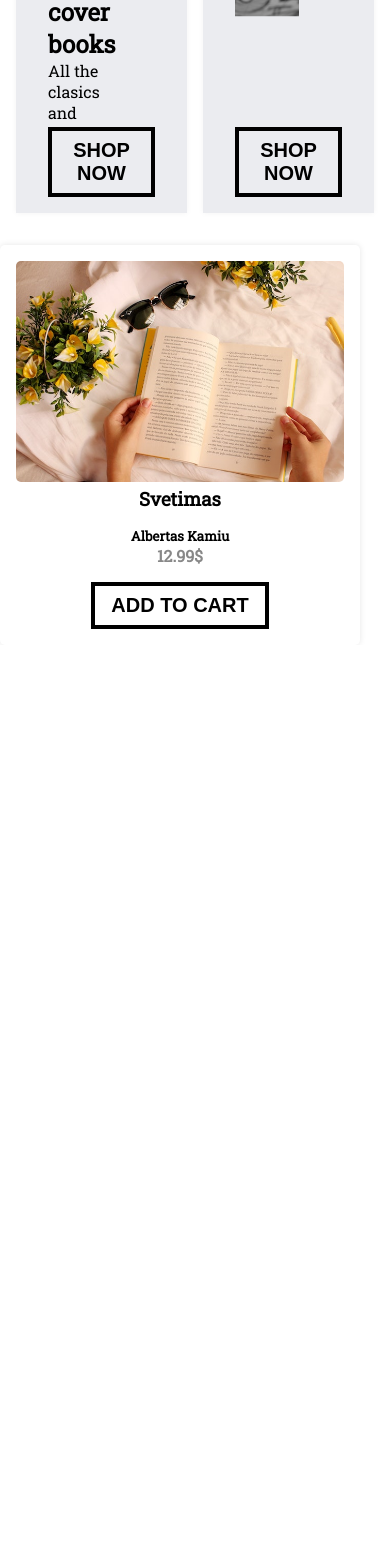
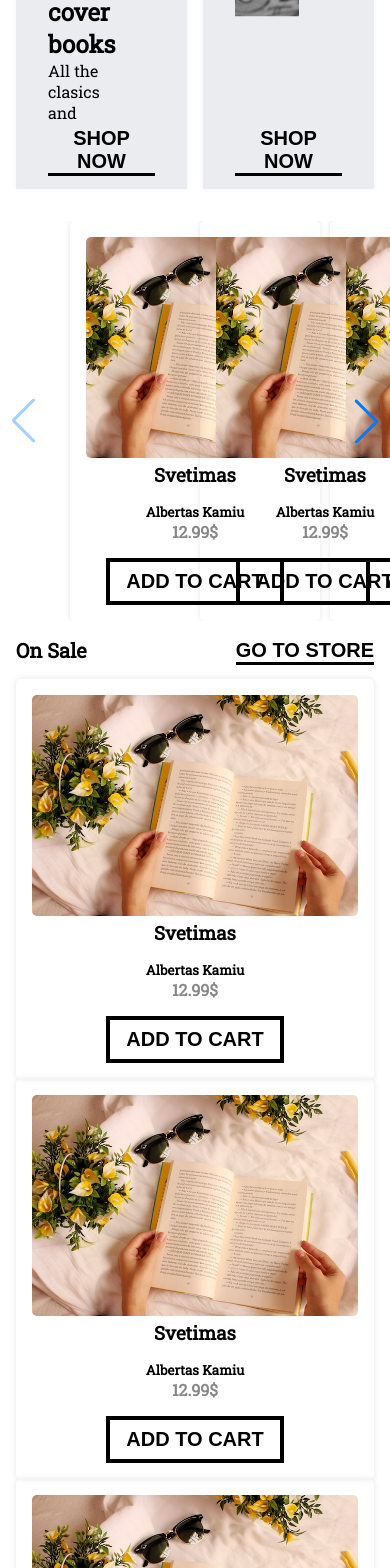
Before and after one commit to EmilisEm/book-store, a React (Create React App) app: page / in a window 390 px wide. Shown: the part 1320-2888 px from the top of the page. Before the commit the page ends 1965 px from the top, so only its background shows below. Built offline with nearby package versions, Linux system fonts and the light colour scheme.

Commit message:
Add responsive item display

```diff
--- a/package.json
+++ b/package.json
@@ -13,6 +13,7 @@
     "react-dom": "^18.2.0",
     "react-router-dom": "^6.14.2",
     "react-scripts": "5.0.1",
+    "swiper": "^10.2.0",
     "web-vitals": "^2.1.4"
   },
   "scripts": {
--- /dev/null
+++ b/src/components/Carousel.js
@@ -0,0 +1,40 @@
+import React, { useEffect, useRef } from "react";
+import styles from "../styles/Carousel.module.css";
+import { register } from "swiper/element/bundle";
+
+register();
+
+const Carousel = ({ children }) => {
+  const swiperRef = useRef(null);
+  useEffect(() => {
+    console.log(document.querySelectorAll(".swiper-button-prev"));
+  }, []);
+  return (
+    <swiper-container
+      centered-slides="true"
+      slides-per-view="3"
+      mousewheel="true"
+      navigation="true"
+      ref={swiperRef}
+      className={styles.carousel}
+    >
+      {children.map((element) => {
+        return (
+          <swiper-slide className={styles.carouselElement}>
+            <div
+              style={{
+                width: "100%",
+                display: "flex",
+                justifyContent: "center",
+              }}
+            >
+              {element}
+            </div>
+          </swiper-slide>
+        );
+      })}
+    </swiper-container>
+  );
+};
+
+export default Carousel;
--- a/src/components/DisplayItem.js
+++ b/src/components/DisplayItem.js
@@ -1,7 +1,7 @@
 import React from "react";
 import { useNavigate } from "react-router-dom";
 import styles from "../styles/displayItem.module.css";
-import Button from "./Button";
+import LinkButton from "./LinkButton";
 
 const DisplayItem = ({ img, title, desc, isReverse }) => {
   const navigate = useNavigate();
@@ -27,7 +27,7 @@ const DisplayItem = ({ img, title, desc, isReverse }) => {
           }
         />
       </div>
-      <Button onClick={() => navigate("/store")}>Shop now</Button>
+      <LinkButton onClick={() => navigate("/store")}>Shop now</LinkButton>
     </div>
   );
 };
--- /dev/null
+++ b/src/components/LinkButton.js
@@ -0,0 +1,12 @@
+import React from "react";
+import styles from "../styles/linkButton.module.css";
+
+const LinkButton = ({ children, onClick }) => {
+  return (
+    <button className={styles.linkButton} type="button" onClick={onClick}>
+      {children}
+    </button>
+  );
+};
+
+export default LinkButton;
--- /dev/null
+++ b/src/components/ProductDisplay.js
@@ -0,0 +1,16 @@
+import React from "react";
+import styles from "../styles/productDisplay.module.css";
+import LinkButton from "./LinkButton";
+const ProductDisplay = ({ children, title }) => {
+  return (
+    <div className={styles.container}>
+      <div className={styles.textContainer}>
+        <h2>{title}</h2>
+        <LinkButton onClick={() => {}}>Go to store</LinkButton>
+      </div>
+      <div className={styles.grid}>{children}</div>;
+    </div>
+  );
+};
+
+export default ProductDisplay;
--- a/src/pages/Dashboar.js
+++ b/src/pages/Dashboar.js
@@ -7,6 +7,8 @@ import DisplayItem from "../components/DisplayItem";
 import img1 from "../assets/stock-book.jpg";
 import img2 from "../assets/comicbook.jpg";
 import CartItem from "../components/CartItem";
+import Carousel from "../components/Carousel";
+import ProductDisplay from "../components/ProductDisplay";
 
 const Dashboar = () => {
   const navigate = useNavigate();
@@ -41,12 +43,53 @@ const Dashboar = () => {
           isReverse={true}
         />
       </div>
+      <Carousel>
         <CartItem
           img={img1}
           name="Svetimas"
           auth="Albertas Kamiu"
           price={12.99}
         />
+        <CartItem
+          img={img1}
+          name="Svetimas"
+          auth="Albertas Kamiu"
+          price={12.99}
+        />
+        <CartItem
+          img={img1}
+          name="Svetimas"
+          auth="Albertas Kamiu"
+          price={12.99}
+        />
+        <CartItem
+          img={img1}
+          name="Svetimas"
+          auth="Albertas Kamiu"
+          price={12.99}
+        />
+      </Carousel>
+
+      <ProductDisplay title="On sale">
+        <CartItem
+          img={img1}
+          name="Svetimas"
+          auth="Albertas Kamiu"
+          price={12.99}
+        />
+        <CartItem
+          img={img1}
+          name="Svetimas"
+          auth="Albertas Kamiu"
+          price={12.99}
+        />
+        <CartItem
+          img={img1}
+          name="Svetimas"
+          auth="Albertas Kamiu"
+          price={12.99}
+        />
+      </ProductDisplay>
     </>
   );
 };
--- /dev/null
+++ b/src/styles/Carousel.module.css
@@ -0,0 +1,8 @@
+.carousel {
+    width: auto;
+}
+
+.carouselElement {
+    display: flex;
+    justify-content: center;
+}
--- a/src/styles/CartItem.module.css
+++ b/src/styles/CartItem.module.css
@@ -1,5 +1,5 @@
 .cartItemContainer {
-    min-width: 295px;
+    min-width: 250px;
     max-width: 360px;
     width: 100%;
     text-align: center;
--- /dev/null
+++ b/src/styles/linkButton.module.css
@@ -0,0 +1,26 @@
+.linkButton {
+    background-color: transparent;
+    border: none;
+    position: relative;
+    text-transform: uppercase;
+    font-size: var(--font-medium);
+    font-weight: bold;
+    cursor: pointer;
+}
+
+.linkButton::after {
+    position: absolute;
+    bottom: -3px;
+    left: 0;
+    content: " ";
+    width: 100%;
+    height: 3px;
+    transform-origin: left;
+    transform: scaleX(1);
+    transition: all 400ms ease-in-out;
+    background-color: var(--main-text-color);
+}
+
+.linkButton:hover::after {
+    transform: scaleX(0.2);
+}
--- /dev/null
+++ b/src/styles/productDisplay.module.css
@@ -0,0 +1,44 @@
+.container {
+    padding: 1rem;
+}
+
+.textContainer {
+    display: flex;
+    justify-content: space-between;
+    align-items: center;
+    margin-bottom: 1rem;
+}
+
+.textContainer h2 {
+    text-transform: capitalize;
+    font-size: var(--font-medium);
+    font-weight: 600;
+}
+
+.grid {
+    width: 100%;
+    display: grid;
+    justify-items: center;
+    align-content: center;
+    grid-template-columns: repeat(4, 1fr);
+}
+
+
+@media only screen and (max-width: 1200px) {
+    .grid {
+        grid-template-columns: repeat(3, 1fr);
+        ;
+    }
+}
+
+@media only screen and (max-width: 1000px) {
+    .grid {
+        grid-template-columns: repeat(2, 1fr);
+    }
+}
+
+@media only screen and (max-width: 800px) {
+    .grid {
+        grid-template-columns: 1fr;
+    }
+}
```
Also changed, not shown: 1 other file (tests, documents, lock files or other folders). Lines whose indentation alone changed are shown as unchanged.
